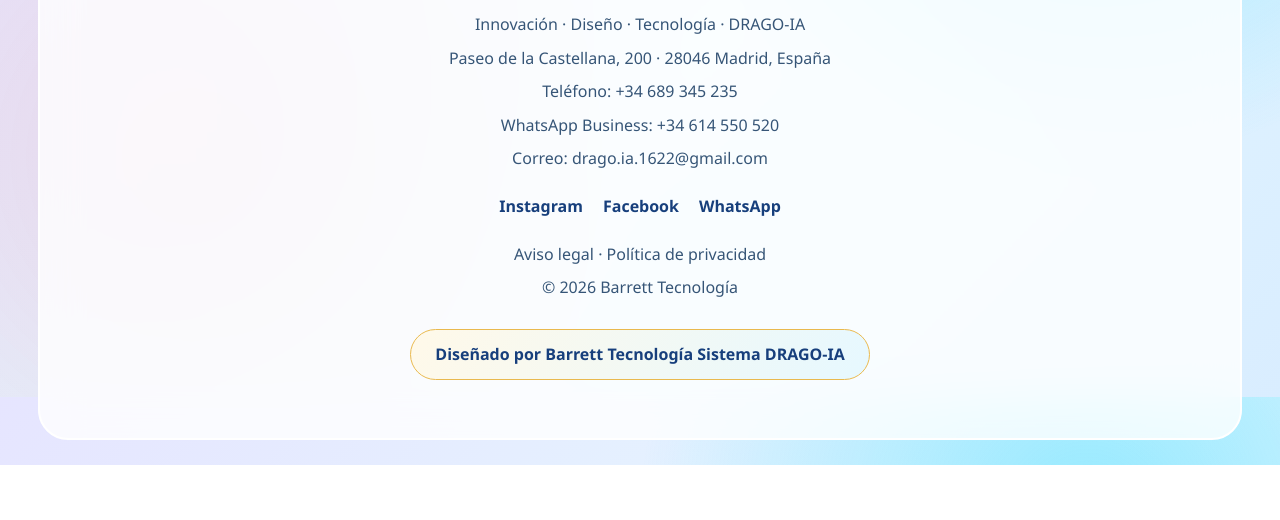
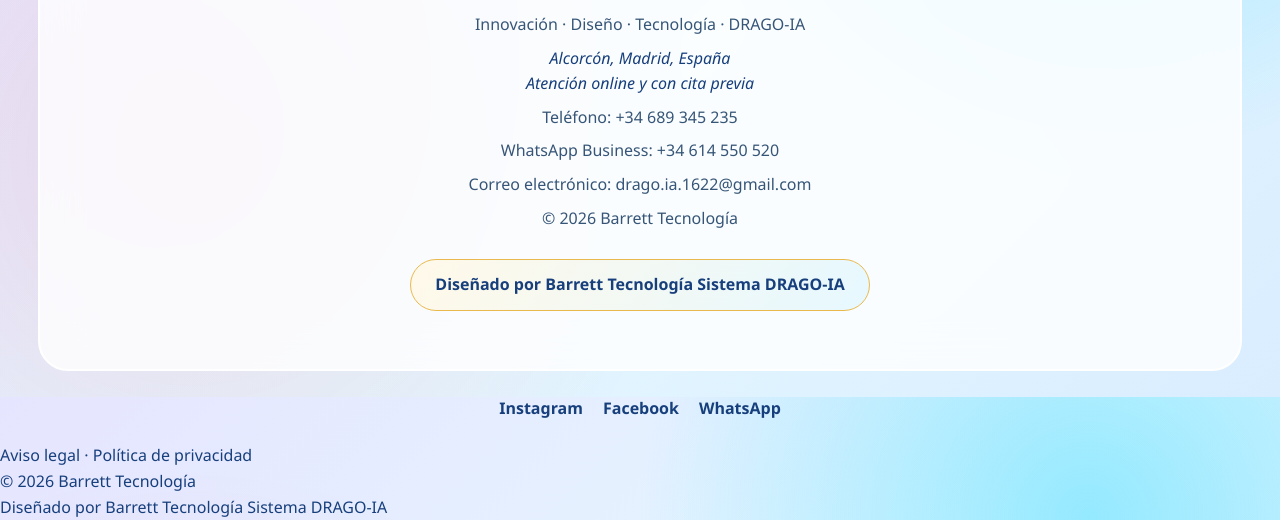
Before and after one commit to dragoia1622-beep/BARRETT-TECNOLOGIA, a plain HTML site: page presupuesto.html in a window 1280 px wide. Shown: the part 1203-1723 px from the top of the page. Before the commit the page ends 1668 px from the top, so only its background shows below. Drawn offline with Linux system fonts and the light colour scheme.

Commit message:
Actualización de ubicación y datos de contacto

```diff
--- a/presupuesto.html
+++ b/presupuesto.html
@@ -294,6 +294,7 @@
 
   </main>
 
+
 <!-- PIE DE PÁGINA CORPORATIVO -->
 <footer>
 
@@ -303,11 +304,13 @@
     Innovación · Diseño · Tecnología · DRAGO-IA
   </p>
 
-    <p>
-      Paseo de la Castellana, 200 ·
-      28046 Madrid, España
-    </p>
+  <!-- UBICACIÓN Y MODALIDAD DE ATENCIÓN -->
+  <address>
+    Alcorcón, Madrid, España<br>
+    Atención online y con cita previa
+  </address>
 
+  <!-- TELÉFONO -->
   <p>
     Teléfono:
     <a href="tel:+34689345235">
@@ -315,6 +318,7 @@
     </a>
   </p>
 
+  <!-- WHATSAPP BUSINESS -->
   <p>
     WhatsApp Business:
     <a href="https://wa.me/34614550520"
@@ -324,12 +328,23 @@
     </a>
   </p>
 
+  <!-- CORREO ELECTRÓNICO -->
   <p>
-      Correo:
+    Correo electrónico:
     <a href="mailto:drago.ia.1622@gmail.com">
       drago.ia.1622@gmail.com
     </a>
   </p>
+
+  <!-- Mantén aquí tus redes sociales y enlaces legales -->
+
+  <p>© 2026 Barrett Tecnología</p>
+
+  <p class="firma">
+    Diseñado por Barrett Tecnología Sistema DRAGO-IA
+  </p>
+
+</footer>
 
     <!-- REDES SOCIALES -->
     <div class="redes">
```
Also changed, not shown: index.html (+7 -4 lines), productos.html (+4 -4 lines). Lines whose indentation alone changed are shown as unchanged.
